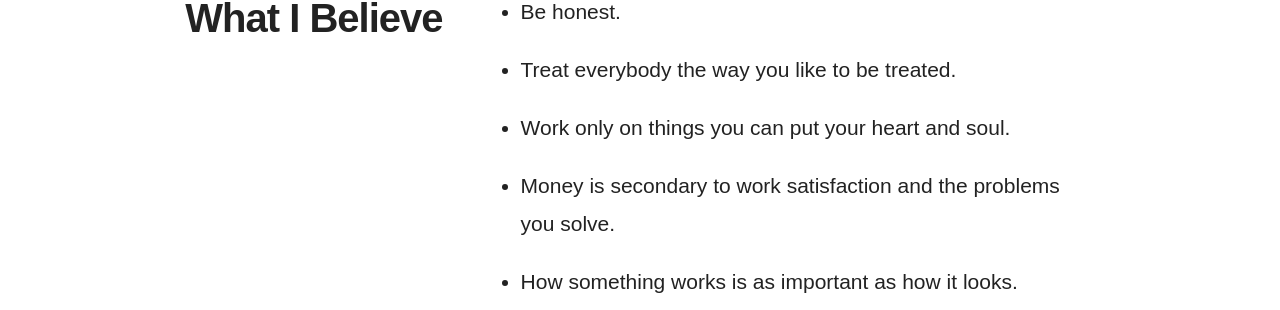
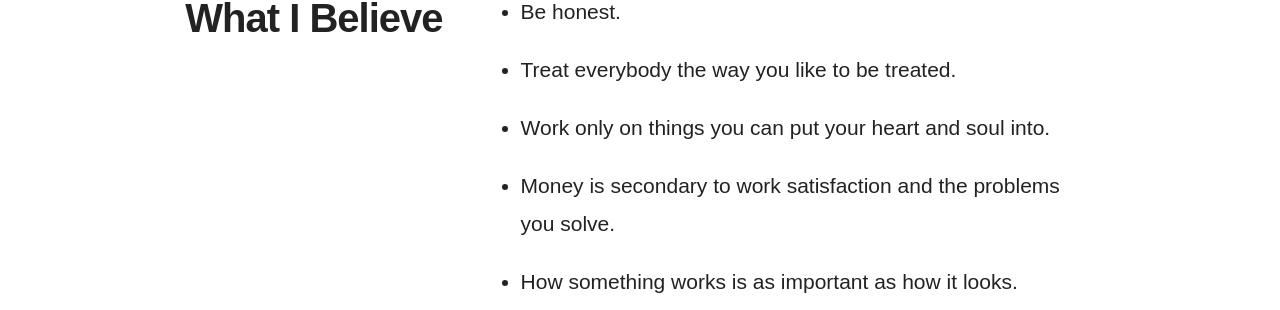
Before and after one commit to drigoteixeira/drigoteixeira.github.io, a Jekyll site: the page built from about/index.html, in a window 1280 px wide and 900 px high, scrolled down 922 px. Shown: the part 144-454 px from the top of the window. Built offline with Jekyll 4.4.1, drawn with Linux system fonts in a browser that asks for light colours; nearby versions of some CDN libraries.

Commit message:
Update about page

```diff
--- a/about/index.html
+++ b/about/index.html
@@ -39,7 +39,7 @@ title: About
 					<ul>
 						<li>Be honest.</li>
 						<li>Treat everybody the way you like to be treated.</li>
-						<li>Work only on things you can put your heart and soul.</li>
+						<li>Work only on things you can put your heart and soul into.</li>
 						<li>Money is secondary to work satisfaction and the problems you solve.</li>
 						<li>How something works is as important as how it looks.</li>
 						<li>Death to bullshit and buzzwords.</li>
```
